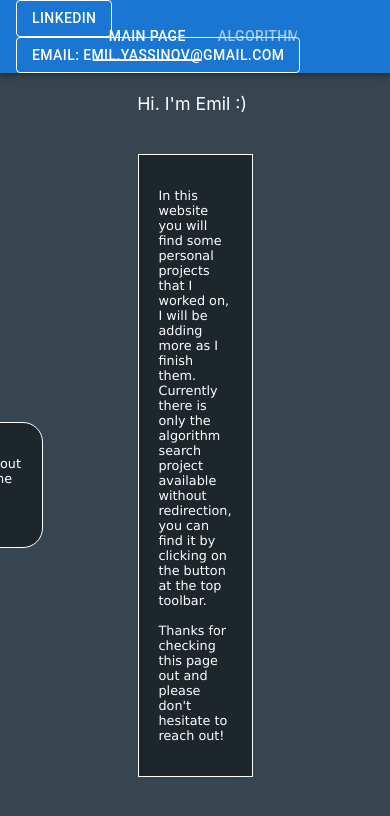
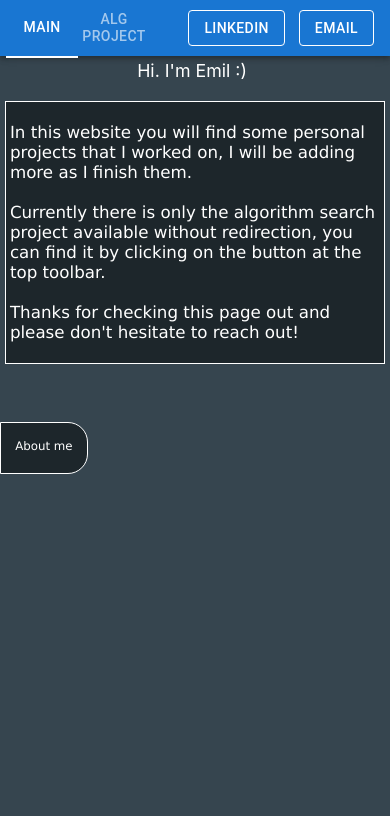
Before and after one commit to eyassino/Portfolio, a React (Create React App) app: page / in a window 390 px wide. Shown: the top 816 px of the page. Built offline with nearby package versions, Linux system fonts and the light colour scheme; the HTML template or start-up script is replaced by a standard one.

Commit message:
Mobile friendly for the main page, changed the top bar to be more appealing in mobile

```diff
--- a/src/App.js
+++ b/src/App.js
@@ -72,13 +72,13 @@ function App() {
 
     return (
         <div className="main-body">
-            <AppBar position="static">
+            <AppBar className="default-padding" position="static">
                 <Toolbar sx={{ justifyContent: "space-between" }}>
                     <div></div>
 
-                    <div style={{position: "absolute", left: "50%", transform: "translateX(-50%)"}}>
+                    <div style={{position: "absolute", left: window.innerWidth <= 768 ? "20%" : "50%", transform: "translateX(-50%)"}}>
                         <Tabs
-                            sx={{ justifyContent: "space-between" }}
+                            sx={{ justifyContent: "space-between"}}
                             value={value}
                             onChange={handleChange}
                             TabIndicatorProps={{
@@ -88,9 +88,10 @@ function App() {
                             }}
                             textColor="inherit"
                             aria-label="full width tabs example"
+                            variant={window.innerWidth <= 768 ? "fullWidth" : "centered"}
                         >
-                            <Tab label="Main Page" {...a11yProps(0)} />
-                            <Tab label="Algorithm Project" {...a11yProps(1)} />
+                            <Tab label={window.innerWidth <= 768 ? "Main" : "Main page"} {...a11yProps(0)} />
+                            <Tab label={window.innerWidth <= 768 ? "Alg project" : "Algorithm Project"} {...a11yProps(1)} />
                         </Tabs>
                     </div>
                     <div>
--- a/src/index.css
+++ b/src/index.css
@@ -25,8 +25,7 @@ code {
 }
 
 .default-padding {
-    padding-top: 20px;
-    padding-bottom: 20px;
+    margin-bottom: 1%;
 }
 
 .main-body {
@@ -49,8 +48,8 @@ code {
     background-color: #1d262b;
     border: 1px solid white;
     font-family: Verdana;
-    padding: 20px;
-    margin: 20px calc(20px + 40vmin);
+    padding: 1%;
+    margin: 1% calc(1% + 40vmin);
     font-size: calc(5px + 2vmin);
     text-align: left;
 }
@@ -64,7 +63,7 @@ code {
     background-color: #1d262b;
     border: 1px solid white;
     font-family: Verdana;
-    padding: 20px;
+    padding: 1%;
     font-size: calc(5px + 2vmin);
     transition: 1s;
     border-radius: 0 20px 20px 0;
@@ -77,7 +76,7 @@ code {
     background-color: #1d262b;
     border: 1px solid white;
     font-family: Verdana;
-    padding: 20px;
+    padding: 1%;
     font-size: calc(5px + 2vmin);
 }
 
@@ -85,7 +84,7 @@ code {
     background-color: #1d262b;
     animation: bounceOut 1s ease-out forwards;
     border: 1px solid white;
-    padding: 20px;
+    padding: 1%;
 }
 
 @keyframes bounceIn {
@@ -187,3 +186,59 @@ code {
     font-family: Verdana;
     user-select:none !important;
 }
+
+/*main page*/
+@media (max-width: 1000px) {
+    .information-box {
+        margin: 20px 10px;
+        font-size: calc(4px + 2vmin);
+    }
+
+    .about-box {
+        width: 20%;
+        height: 5%;
+        font-size: calc(4px + 2vmin);
+    }
+
+    .about-box.start {
+        width: 20%;
+        height: 5%;
+        font-size: calc(4px + 2vmin);
+    }
+
+    .about-box.clicked {
+        width: 20%;
+        height: 5%;
+        font-size: calc(4px + 2vmin);
+    }
+
+    .algorithm-box {
+        margin: 20px 10px;
+    }
+
+    .MuiTab-root {
+        min-width: 48px !important;
+        width: 90px;
+    }
+}
+
+@media (max-width: 500px) {
+    .information-box {
+        margin: 20px 5px;
+        font-size: calc(5px + 3vmin);
+    }
+
+    .about-box {
+        width: 30%;
+        height: 30%;
+        font-size: calc(3px + 2vmin);
+    }
+
+    .algorithm-box {
+        margin: 20px 5px;
+    }
+
+    .MuiTab-root {
+        width: 72px;
+    }
+}
--- a/src/mainPage.js
+++ b/src/mainPage.js
@@ -10,6 +10,7 @@ function MainPage() {
     const [aboutBoxState, setAboutBoxState] = useState(false);
 
     const midText = `In this website you will find some personal projects that I worked on, I will be adding more as I finish them.
+
                     Currently there is only the algorithm search project available without redirection, you can find it by clicking on the button at the top toolbar.
 
                     Thanks for checking this page out and please don't hesitate to reach out!`;
@@ -67,9 +68,7 @@ function MainPage() {
 
     return (
         <div className="App">
-            <div className="default-padding">
-                <TypingText typingDone={showInfoBox}/>
-            </div>
+            <TypingText typingDone={showInfoBox}/>
             {typingIsDone && (
                 <React.Fragment>
                     {!aboutBoxState &&(
--- a/src/snackBarWrapper.js
+++ b/src/snackBarWrapper.js
@@ -5,6 +5,7 @@ import Button from "@mui/material/Button";
 
 function SnackbarWrapper() {
     const [snackbarOpen, setSnackbarOpen] = useState(false);
+    const [isMobile] = useState(window.innerWidth <= 768);
 
     const handleEmailPress = () => {
         navigator.clipboard.writeText("emil.yassinov@gmail.com");
@@ -17,7 +18,13 @@ function SnackbarWrapper() {
 
     return (
         <React.Fragment>
-            <Button variant="outlined" onClick={handleEmailPress} color="inherit">Email: emil.yassinov@gmail.com</Button>
+            <Button
+                variant="outlined"
+                onClick={handleEmailPress}
+                color="inherit"
+            >
+                {isMobile ? `Email` : `Email: emil.yassinov@gmail.com`}
+            </Button>
             <Snackbar
                 open={snackbarOpen}
                 onClose={handleSnackbarClose}
--- a/src/textBox.js
+++ b/src/textBox.js
@@ -27,6 +27,8 @@ function FadeIn({ children, style }) {
 
 function TextBox({ content, onMouseEnter, onClick, direction}) {
     const [scroll, setScroll] = useState(0);
+    const [startY, setStartY] = useState(0);
+
     useEffect(() => {
         const handleScroll = (e) => {
             // Prevent the default scroll behavior
@@ -34,16 +36,33 @@ function TextBox({ content, onMouseEnter, onClick, direction}) {
 
             setScroll((prevScrollY) => {
                 const newScrollY = prevScrollY + e.deltaY * 0.5;
-                return Math.max(0, Math.min(newScrollY, 120)); // uses percentage, but since the boxes are unequel sizes
+                return Math.max(0, Math.min(newScrollY, 110)); // uses percentage, but since the boxes are unequel sizes
             });                                                      // the percent max is 120
         };
 
+        const handleTouchStart = (e) => {
+            setStartY(e.touches[0].clientY);
+        };
+
+        const handleTouch = (e) => { // mobile scroll
+            e.preventDefault();
+            const deltaY = startY - e.touches[0].clientY;
+            setScroll((prevScrollY) => {
+                const newScrollY = prevScrollY + deltaY * 0.5;
+                return Math.max(0, Math.min(newScrollY, 110));
+            });
+        }
+
         window.addEventListener('wheel', handleScroll);
+        window.addEventListener('touchmove', handleTouch);
+        window.addEventListener('touchstart', handleTouchStart);
 
         return () => {
             window.removeEventListener('wheel', handleScroll);
+            window.addEventListener('touchmove', handleTouch);
+            window.addEventListener('touchstart', handleTouchStart);
         }
-    }, []);
+    }, [startY]);
 
     return(
         <FadeIn style={{transform: direction === "up" ? `translateY(${scroll}%)` : direction === "down" ? `translateY(-${scroll}%)` : ``}}>
```
